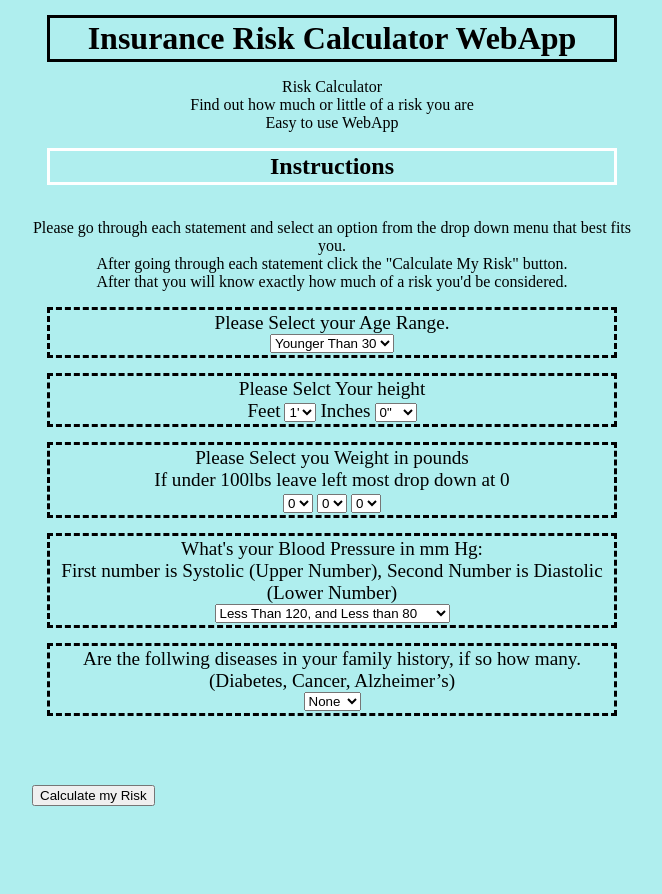
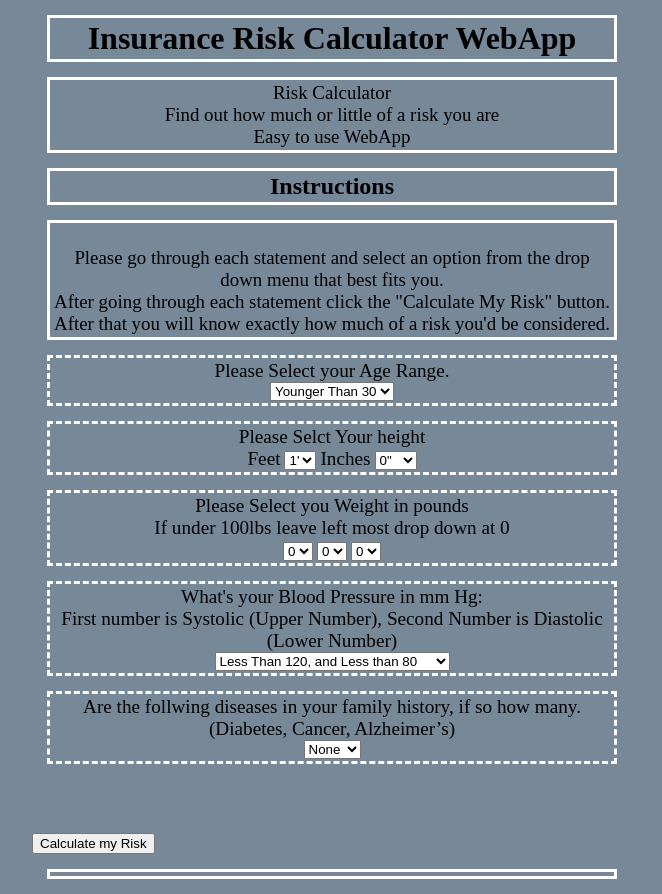
Before and after one commit to gtgallagher129/RiskCalc, a plain HTML site: page index.html in a window 1280 px wide. Shown: the whole page, without its empty margins (308-970 px from the left). Before the commit the page ends 822 px from the top, so only its background shows below. Drawn offline with Linux system fonts and the light colour scheme.

Commit message:
Update Insurance.css

```diff
--- a/Insurance.css
+++ b/Insurance.css
@@ -1,14 +1,17 @@
-body {background-color: paleturquoise; width: 600px; margin: auto;}
+body {background-color: lightslategray; width: 600px; margin: auto;}
 
-h1 { text-align: center; border: 3px solid black;
+h1 { text-align: center; border: 3px solid white;
     margin: 15px;padding: 2px;}
 
 h2 {text-align: center; border: 3px solid white;
     margin: 15px;padding: 2px;}
 
-p {text-align: center ; }
+p {text-align: center ; border: 3px solid white;
+    margin: 15px;padding: 2px; font-size: .5cm;}
 
 label {font-size: larger;}
 
-div {text-align: center; border: 3px dashed black;
+div {text-align: center; border: 3px dashed white;
     margin: 15px;padding: 2px;}
+
+h4 {text-align: center; font-size: .55cm; }
```
